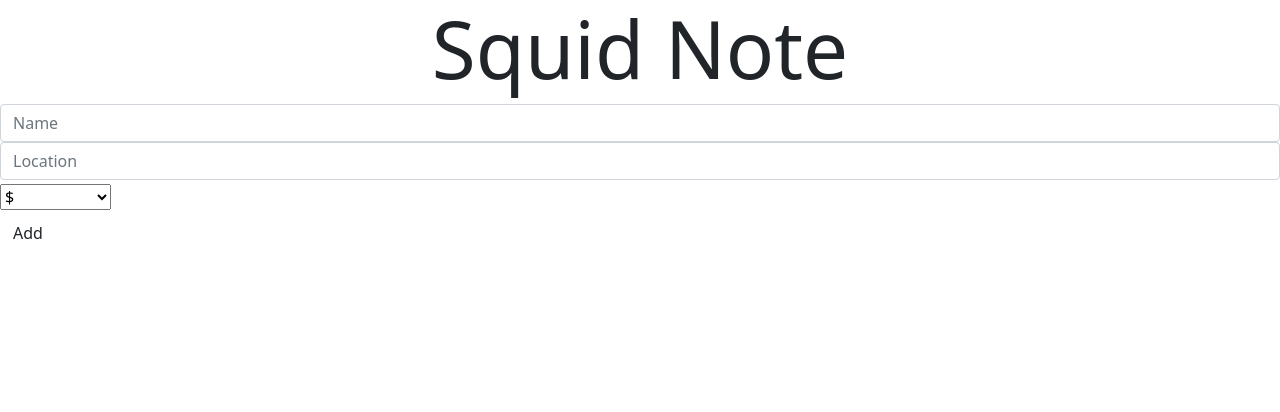
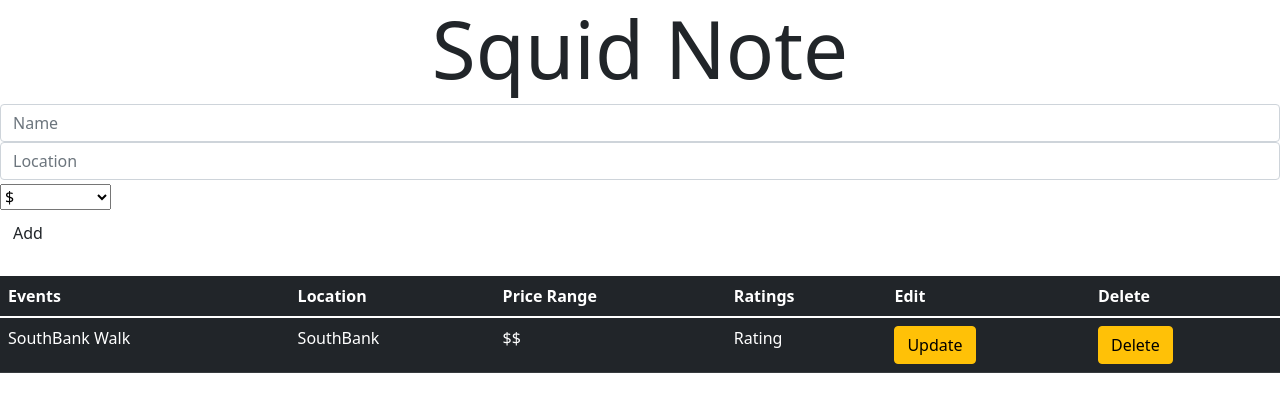
Before and after one commit to Neymartri/Squid-Note, a React (Create React App) app: page / in a window 1280 px wide. Shown: the top 412 px of the page. Built offline with nearby package versions, Linux system fonts and the light colour scheme.

Commit message:
Create table for EventList and add to Home Component

```diff
--- a/src/components/EventList.jsx
+++ b/src/components/EventList.jsx
@@ -0,0 +1,33 @@
+import React from 'react'
+
+const EventList = () => {
+    return (
+        <div className="list-group">
+            <table className="table table-hover table-dark">
+                <thead>
+                    <tr className="bg-primary">
+                        <th scope="col">Events</th>
+                        <th scope="col">Location</th>
+                        <th scope="col">Price Range</th>
+                        <th scope="col">Ratings</th>
+                        <th scope="col">Edit</th>
+                        <th scope="col">Delete</th>
+                    </tr>
+                </thead>
+                <tbody>
+                    <tr>
+                        <td>SouthBank Walk</td>
+                        <td>SouthBank </td>
+                        <td> $$ </td>
+                        <td>Rating</td>
+                        <td><button className="btn btn-warning">Update</button></td>
+                        <td><button className="btn btn-warning">Delete</button></td>
+                    </tr>
+                </tbody>
+             </table>
+
+        </div>
+    )
+}
+
+export default EventList
--- a/src/routes/Home.jsx
+++ b/src/routes/Home.jsx
@@ -1,5 +1,6 @@
 import React from 'react'
 import AddEvent from '../components/AddEvent';
+import EventList from '../components/EventList';
 import Header from '../components/Header';
 
 //Connect Header to Home Component
@@ -8,6 +9,7 @@
         <div>
             <Header/>
             <AddEvent/>
+            <EventList/>
         </div>
     );
 };
```
